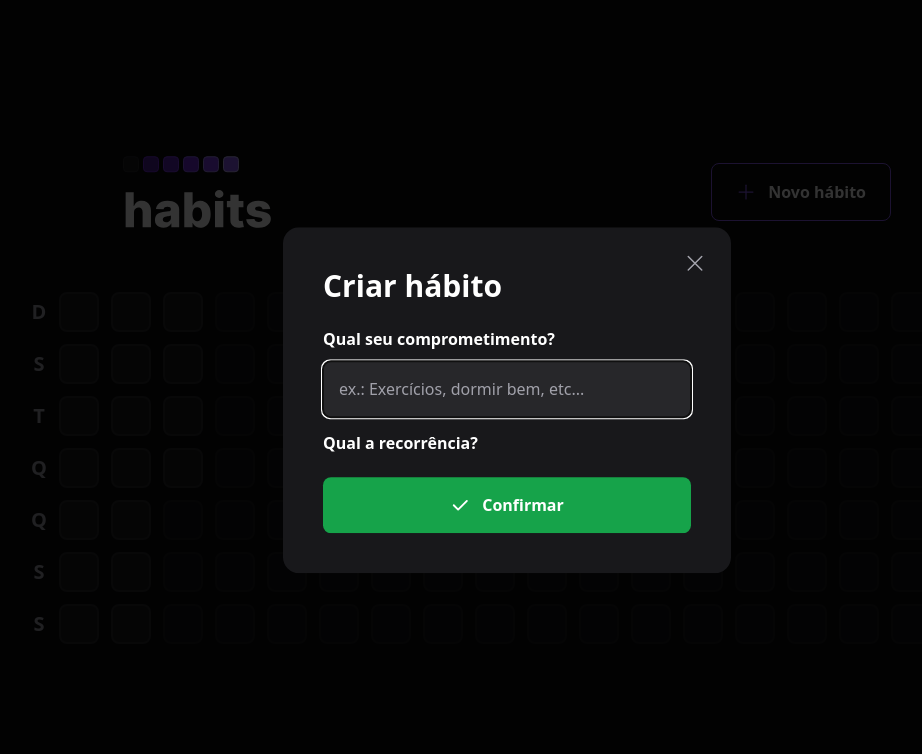
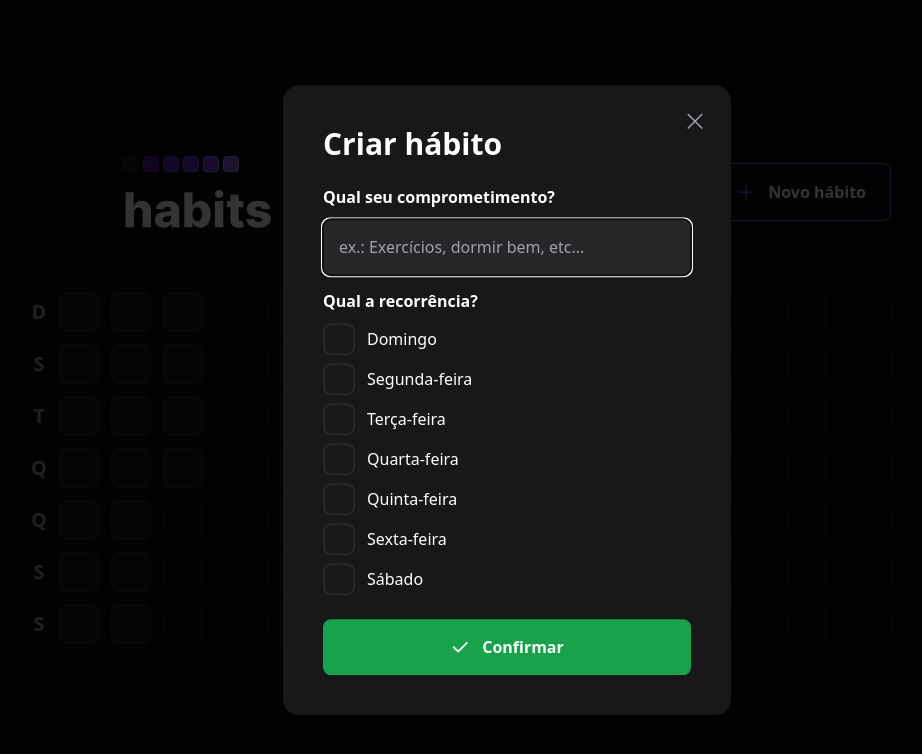
Before and after one commit to ederbiason/habits-tracker, a React (Vite) app in the folder web/: page / in a window 1280 px wide. Both pictures are taken after a click on the button "Novo hábito". Shown: the top 754 px of the page, without its empty margins (133-1055 px from the left). Built offline with nearby package versions, Linux system fonts and the light colour scheme.

Commit message:
chore: Checkbox of the new habit form

```diff
--- a/web/src/components/NewHabitForm.tsx
+++ b/web/src/components/NewHabitForm.tsx
@@ -1,4 +1,7 @@
+import * as Checkbox from '@radix-ui/react-checkbox';
 import { Check } from "phosphor-react";
+
+const avaiableWeekDays = ['Domingo', 'Segunda-feira', 'Terça-feira', 'Quarta-feira', 'Quinta-feira', 'Sexta-feira', 'Sábado']
 
 export function NewHabitForm() {
     return (
@@ -21,6 +24,29 @@
                 Qual a recorrência?
             </label>
 
+            <div className="flex flex-col gap-2 mt-3">
+                {
+                    avaiableWeekDays.map((weekDay) => {
+                        return (
+                            <Checkbox.Root
+                                key={weekDay}
+                                className='flex items-center gap-3 group'
+                            >
+                                <div className='w-8 h-8 rounded-lg flex items-center justify-center bg-zinc-900 border-2 border-zinc-800 group-data-[state=checked]:bg-green-500 group-data-[state=checked]:border-green-500'>
+                                    <Checkbox.Indicator>
+                                        <Check size={20} className="text-white" weight='bold' />
+                                    </Checkbox.Indicator>
+                                </div>
+
+                                <span className='text-white leading-tight'>
+                                    {weekDay}
+                                </span>
+                            </Checkbox.Root>
+                        )
+                    })
+                }
+            </div>
+
             <button
                 type="submit"
                 className="mt-6 rounded-lg p-4 gap-3 flex items-center justify-center font-semibold bg-green-600 hover:bg-green-500"
```
